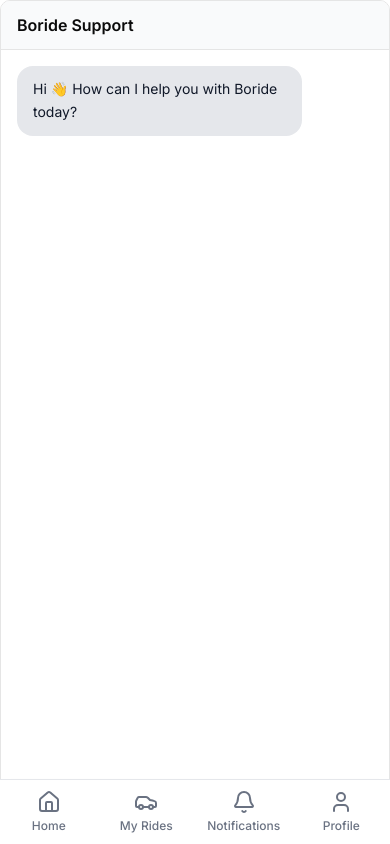
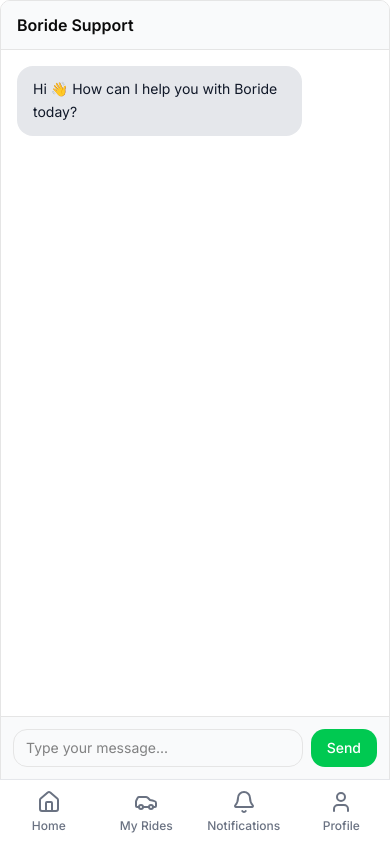
Before and after one commit to mayormankind/boride, a Next.js app: page /student/chat in a window 390 px wide. Built offline with nearby package versions, Linux system fonts and the light colour scheme; no server answers.

Commit message:
chat button implemented

```diff
--- a/app/student/chat/page.tsx
+++ b/app/student/chat/page.tsx
@@ -13,8 +13,8 @@ export default function BorideChatUI() {
     {
       id: 1,
       role: "assistant",
-      content: "Hi 👋 How can I help you with Boride today?"
-    }
+      content: "Hi 👋 How can I help you with Boride today?",
+    },
   ]);
 
   const [input, setInput] = useState("");
@@ -26,7 +26,7 @@ export default function BorideChatUI() {
     const userMessage: Message = {
       id: Date.now(),
       role: "user",
-      content: input
+      content: input,
     };
 
     setMessages((prev) => [...prev, userMessage]);
@@ -37,7 +37,7 @@ export default function BorideChatUI() {
       const res = await fetch("/api/chat", {
         method: "POST",
         headers: { "Content-Type": "application/json" },
-        body: JSON.stringify({ message: userMessage.content })
+        body: JSON.stringify({ message: userMessage.content }),
       });
 
       const data = await res.json();
@@ -45,7 +45,7 @@ export default function BorideChatUI() {
       const aiMessage: Message = {
         id: Date.now() + 1,
         role: "assistant",
-        content: data.reply || "Sorry, I couldn't process that."
+        content: data.reply || "Sorry, I couldn't process that.",
       };
 
       setMessages((prev) => [...prev, aiMessage]);
@@ -55,8 +55,8 @@ export default function BorideChatUI() {
         {
           id: Date.now() + 2,
           role: "assistant",
-          content: "Something went wrong. Please try again."
-        }
+          content: "Something went wrong. Please try again.",
+        },
       ]);
     } finally {
       setLoading(false);
@@ -64,14 +64,14 @@ export default function BorideChatUI() {
   };
 
   return (
-    <div className="flex flex-col h-[100dvh] max-w-md mx-auto bg-white border rounded-lg overflow-hidden">
+    <div className="flex flex-col h-[100dvh] md:h-[100dvh] max-w-md mx-auto bg-white border rounded-lg overflow-hidden pb-16 md:pb-0">
       {/* Header */}
       <div className="px-4 py-3 border-b font-semibold bg-gray-50">
         Boride Support
       </div>
 
       {/* Messages */}
-      <div className="flex-1 overflow-y-auto p-4 space-y-3">
+      <div className="flex-1 overflow-y-auto p-4 space-y-3 pb-4">
         {messages.map((msg) => (
           <div
             key={msg.id}
```
